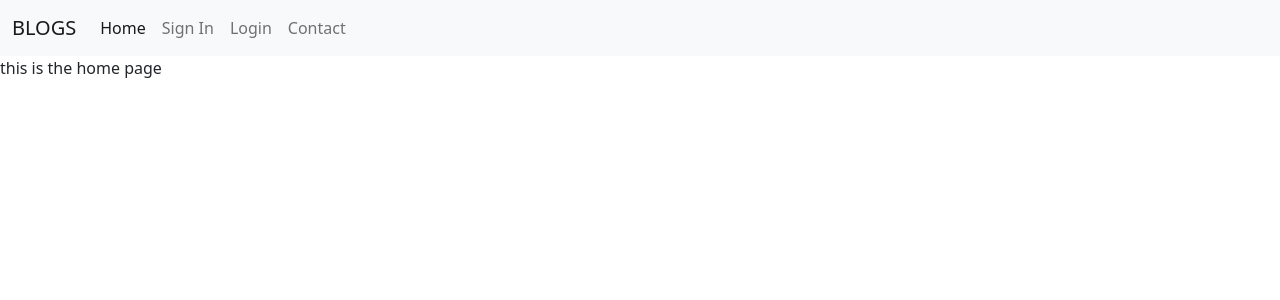
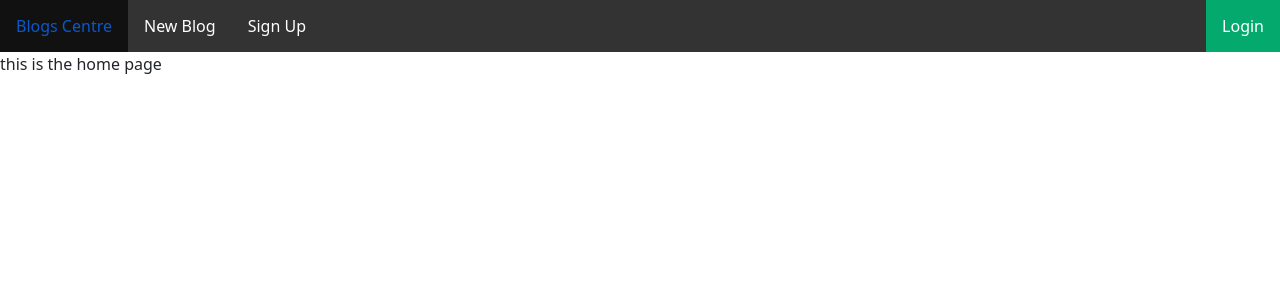
Before and after one commit to Marsh-sudo/Blogs, a Flask app: page / in a window 1280 px wide. Shown: the top 300 px of the page. Run offline with Flask 2, Linux system fonts and the light colour scheme; parts of the project's set-up code (start-up, migrations or seed data) failed here and were passed over; some libraries are stand-ins or nearby versions.

Commit message:
create links

```diff
--- a/app/templates/navbar.html
+++ b/app/templates/navbar.html
@@ -1,24 +1,44 @@
-<nav class="navbar navbar-expand-lg navbar-light bg-light">
-    <div class="container-fluid">
-      <a class="navbar-brand" href="#">BLOGS</a>
-      <button class="navbar-toggler" type="button" data-bs-toggle="collapse" data-bs-target="#navbarNav" aria-controls="navbarNav" aria-expanded="false" aria-label="Toggle navigation">
-        <span class="navbar-toggler-icon"></span>
-      </button>
-      <div class="collapse navbar-collapse" id="navbarNav">
-        <ul class="navbar-nav">
-          <li class="nav-item">
-            <a class="nav-link active" aria-current="page" href="#">Home</a>
-          </li>
-          <li class="nav-item">
-            <a class="nav-link" href="/app/templates/sign_up.html">Sign In</a>
-          </li>
-          <li class="nav-item">
-            <a class="nav-link" href="/app/templates/login.html">Login</a>
-          </li>
-          <li class="nav-item">
-            <a class="nav-link">Contact</a>
-          </li>
-        </ul>
-      </div>
-    </div>
-  </nav>
+<!DOCTYPE html>
+<html>
+<head>
+<style>
+ul {
+  list-style-type: none;
+  margin: 0;
+  padding: 0;
+  overflow: hidden;
+  background-color: #333;
+}
+
+li {
+  float: left;
+}
+
+li a {
+  display: block;
+  color: white;
+  text-align: center;
+  padding: 14px 16px;
+  text-decoration: none;
+}
+
+li a:hover:not(.active) {
+  background-color: #111;
+}
+
+.active {
+  background-color: #04AA6D;
+}
+</style>
+</head>
+<body>
+
+<ul>
+  <li><a href="/">Blogs Centre</a></li>
+  <li><a href=" ">New Blog</a></li>
+  <li><a href="/sign-up">Sign Up</a></li>
+  <li style="float:right"><a class="active" href="/login">Login</a></li>
+</ul>
+
+</body>
+</html>
```
